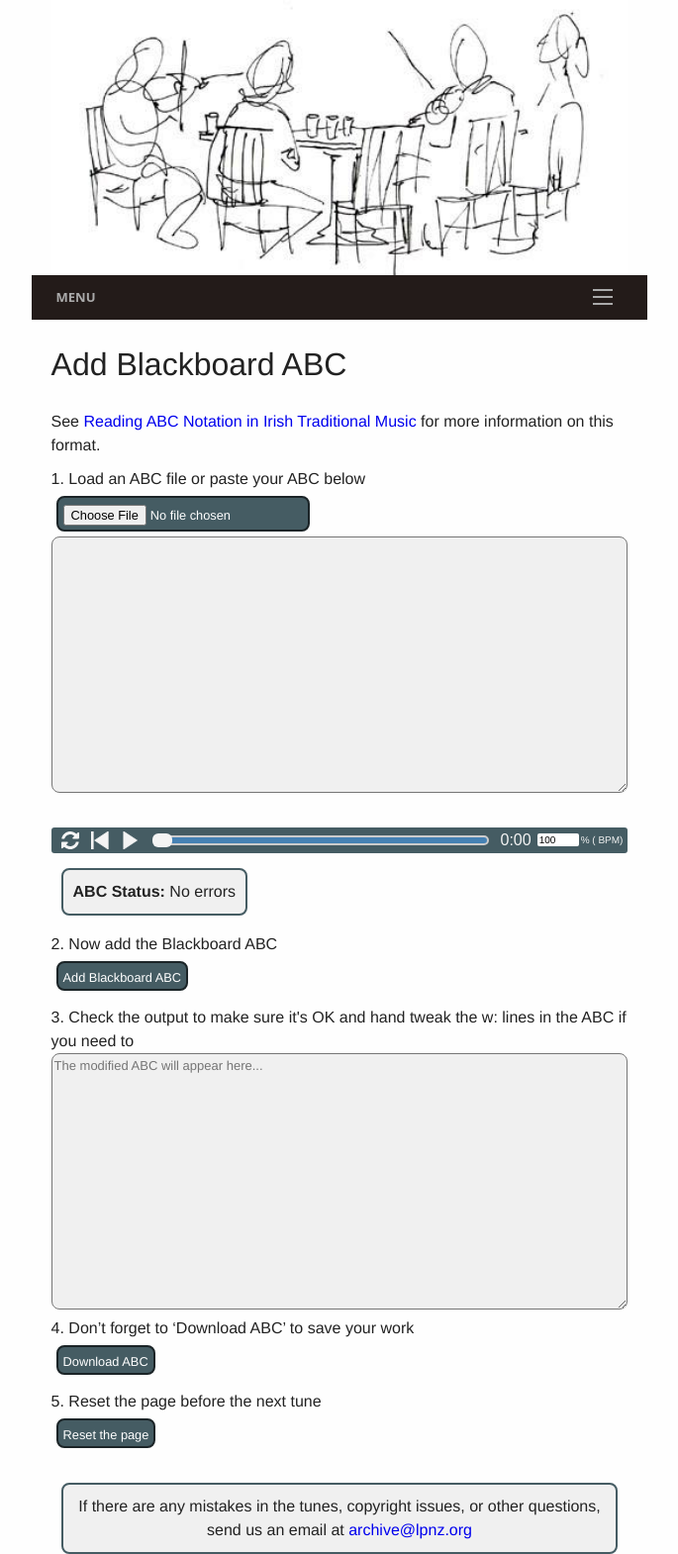
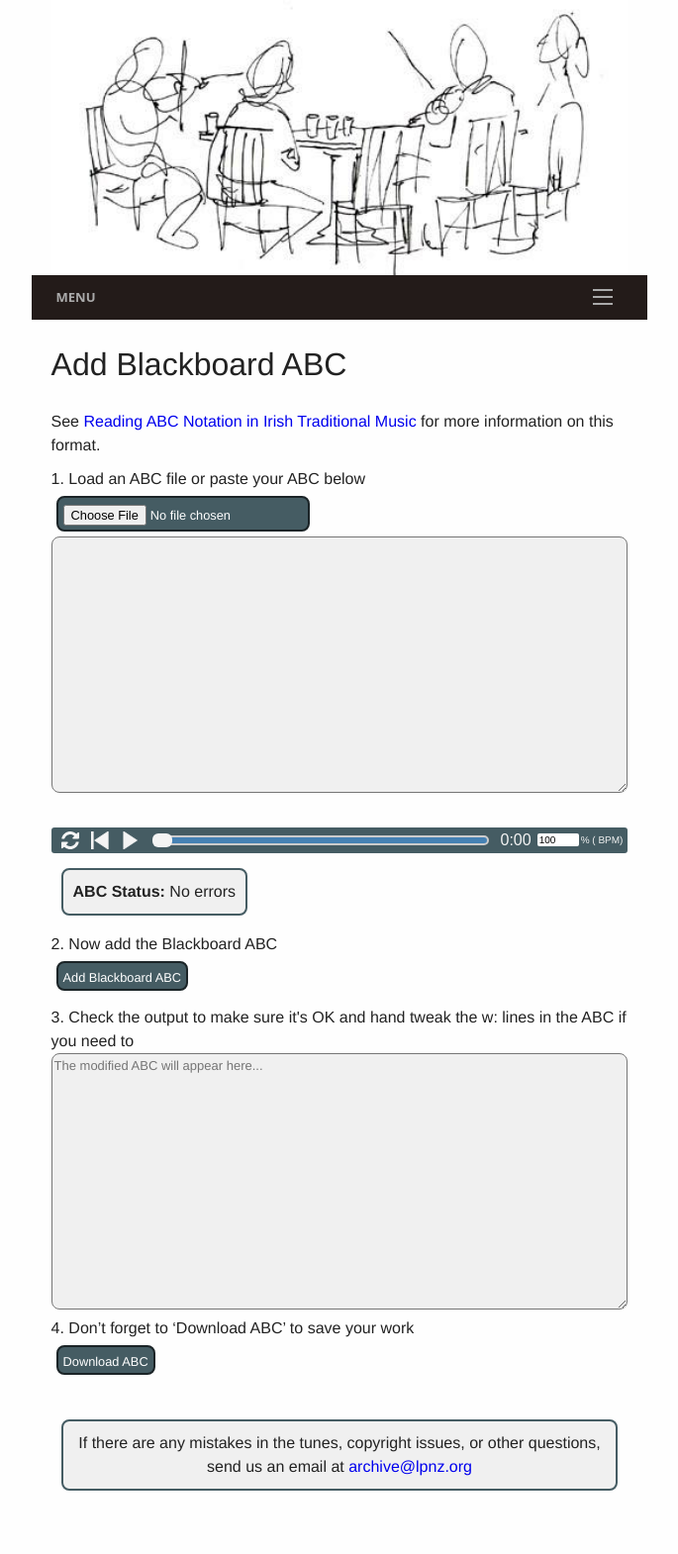
Before and after one commit to slow-session/irish.session.nz, a Jekyll site: the page built from toolBox/addBlackboardABC.md, in a window 1280 px wide. Shown: the whole page at 99% size, without its empty margins (297-982 px from the left). Built offline with Jekyll 4.4.1, drawn with Linux system fonts in a browser that asks for light colours; after the commit the page ends 1506 px from its top, so only the background shows below that; part of the change alters nothing that is shown.

Commit message:
modified:   _sass/_wss.scss 	modified:   js/audioplayer.js 	modified:   toolBox/addBlackboardABC.md

```diff
--- a/_sass/_wss.scss
+++ b/_sass/_wss.scss
@@ -146,11 +146,6 @@ details[open] summary::before {
 // deprecated in Chrome 89 but needed on Safari
 details > summary::-webkit-details-marker {
     display: none;
-}
-
-h2 span {
-    display: inline;
-    font-size: 1rem;
 }
 
 fieldset {
--- a/js/audioplayer.js
+++ b/js/audioplayer.js
@@ -62,14 +62,13 @@ const audioPlayer = (function () {
         let tuneTitle = document.getElementById("tuneTitle");
         if (tuneTitle) {
             tuneTitle.innerHTML =
-                `<h2>${item.title}<span> - ${item.key} ${item.rhythm}</span></h2>`;
+                `<h2>${item.title}</h2>`;
         }
         let tuneInfo = document.getElementById("tuneInfo");
         if (tuneInfo) {
+            tuneInfo.innerHTML = `${item.key} ${item.rhythm}`;
             if (item.mp3_source) {
-                tuneInfo.innerHTML = "Source: " + item.mp3_source;
-            } else {
-                tuneInfo.innerHTML = "";
+                tuneInfo.innerHTML += `, Source: ${item.mp3_source}`;
             }
         }
 
--- a/toolBox/addBlackboardABC.md
+++ b/toolBox/addBlackboardABC.md
@@ -16,6 +16,7 @@ See <a href="https://www.irishconcertinalessons.com/blogs/reading-abc-notation-i
     <textarea name='abc' id="textAreaABC" class="abcText" rows="13" spellcheck="false">
     </textarea>
 </div>
+
 <div>
     <!-- Draw the dots -->
     <div class="output">
@@ -35,12 +36,14 @@ See <a href="https://www.irishconcertinalessons.com/blogs/reading-abc-notation-i
     </form>
     <p />
 </div>
+
 <div>
     3. Check the output to make sure it's OK and hand tweak the w: lines in the ABC if you need to
 </div>
 <div>
     <textarea name='abc' id="textAreaABCplus" class="abcText" rows="13" spellcheck="false" placeholder="The modified ABC will appear here..."></textarea>
 </div>
+
 <div>
     <!-- Allow the user to save their ABC-->
     4. Don’t forget to ‘Download ABC’ to save your work
@@ -49,13 +52,6 @@ See <a href="https://www.irishconcertinalessons.com/blogs/reading-abc-notation-i
                 onclick='wssTools.downloadABCFile(document.getElementById("textAreaABCplus").value)' />
     </form>
     <p />
-</div>
-
-<div>
-   5. Reset the page before the next tune
-   <form>
-       <input value='Reset the page' id='reset' type='button' class='filterButton' aria-label="Reset page" onclick='resetAddBlackboardABCpage()'/>
-    </form>
 </div>
 
 <script>
@@ -67,7 +63,6 @@ document.addEventListener("DOMContentLoaded", function (event) {
     } else {
         fileInfo.innerHTML = 'The File APIs are not fully supported in this browser.';
     }
-
     audioPlayer.displayABC(textAreaABC.value);
 });
 
@@ -95,6 +90,8 @@ function handleABCFileSelect(evt) {
                 abcPaper.style.overflow = "auto";
                 abcAudio.innerHTML = '';
             }
+            // If the input textarea has changed then this needs reset
+            textAreaABCplus.value = "";
         };
         reader.readAsText(f);
     }
@@ -154,6 +151,8 @@ function addTextToLine(value) {
 
     // fix double stops
     wLine = wLine.replace(/\[ ([A-Za-z]) ([A-Za-z]) \]/g, '$1$2');
+    // fix ties
+    wLine = wLine.replace(/ - /g, '-');
 
     // uppercase the higher octave notes
     wLine = wLine.replace(/[a-g]/g, "$&'").toUpperCase();
@@ -187,13 +186,8 @@ function getNotes(tuneABC) {
     return lines.splice(keyIdx + 1, lines.length).join('\n').trim();
 }
 
-function resetAddBlackboardABCpage () {
-    document.getElementById("abcPaper").innerHTML = '';
-    document.getElementById("abcPaper").style.paddingBottom = "0px";
-    document.getElementById("abcPaper").style.overflow = "auto";
-    textAreaABC.value = "";
+function resetTextAreaABCplus () {
+    console.log("resetTextAreaABCplus");
     textAreaABCplus.value = "";
-    document.getElementById('abcWarnings').innerHTML = 'No errors';
-    files.value = '';
 }
 </script>
```
